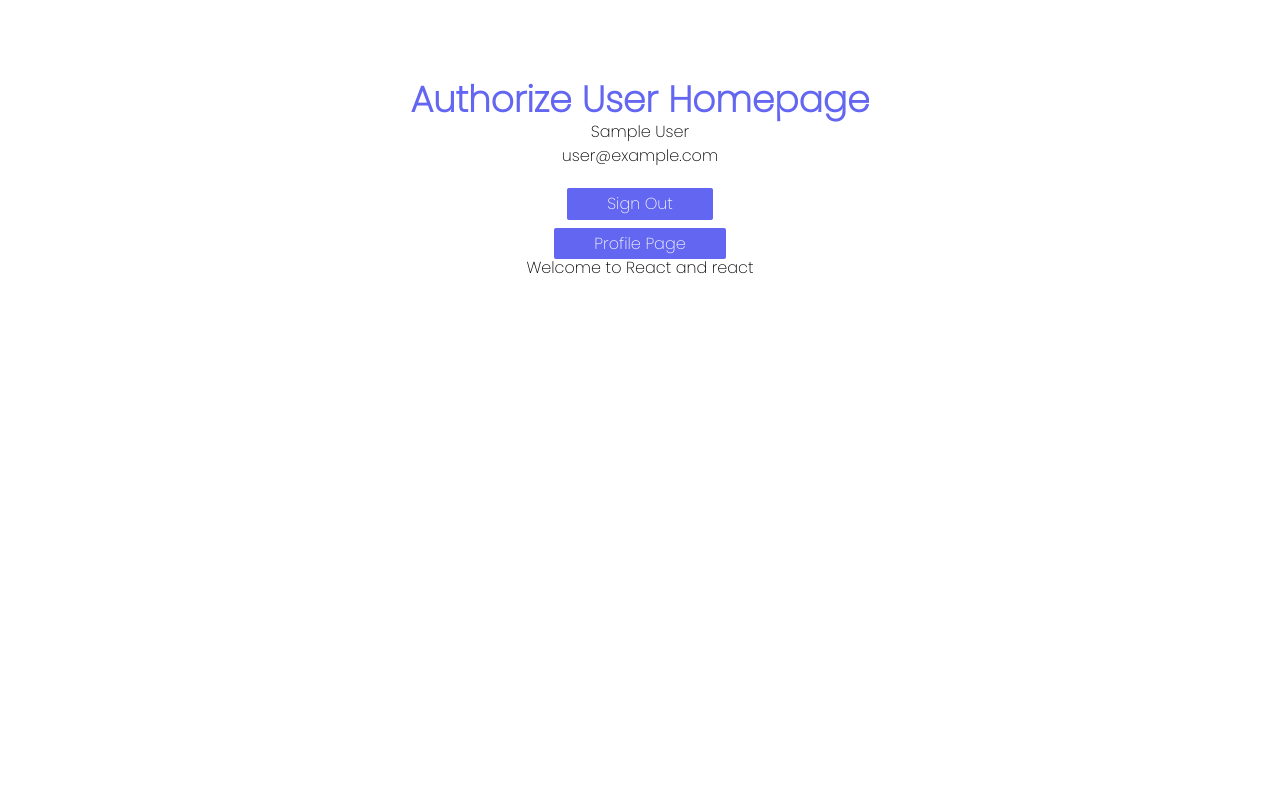
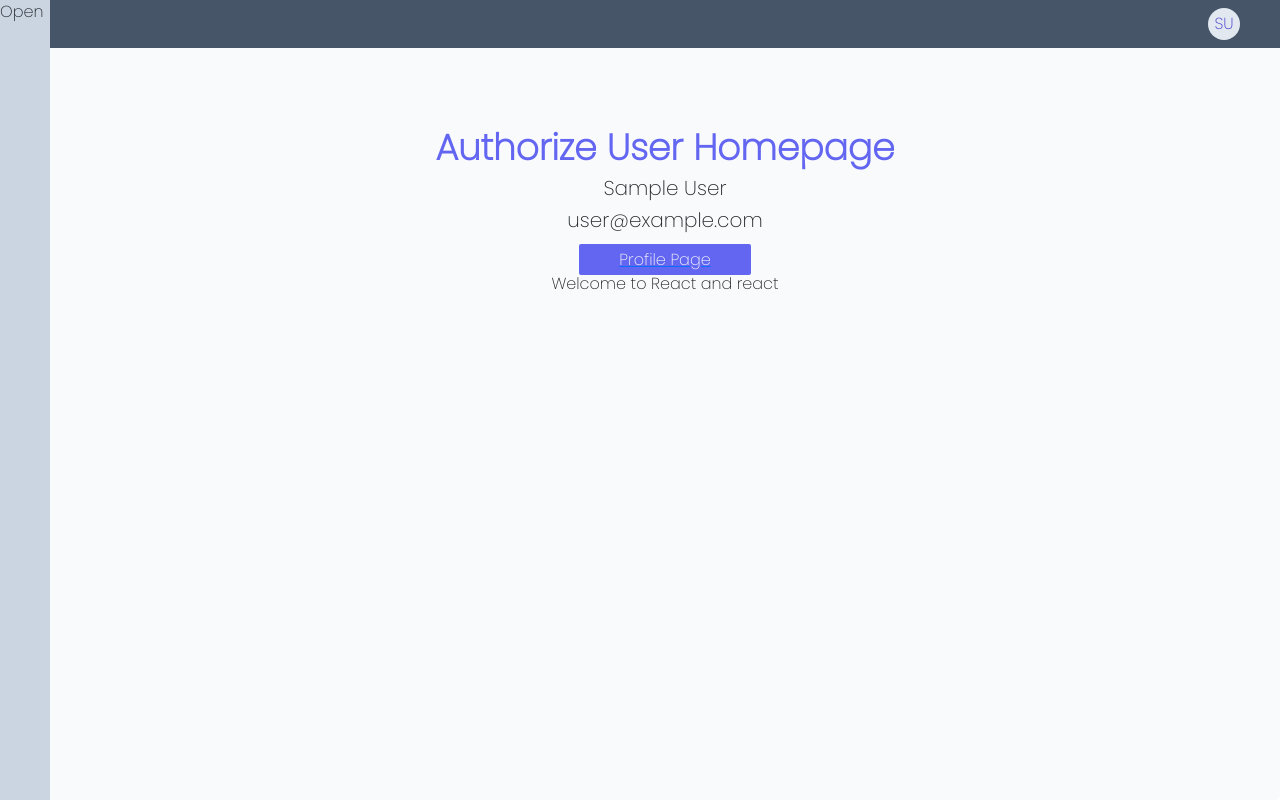
Before and after one commit to achashchina/next-auth, a Next.js app: page / in a window 1280 px wide. Built offline with nearby package versions, Linux system fonts and the light colour scheme; no server answers; sample sign-in values are in the browser's storage.

Commit message:
new layout

```diff
--- /dev/null
+++ b/components/menu-dropdown.js
@@ -0,0 +1,48 @@
+import { signOut } from 'next-auth/react';
+import { useRouter } from 'next/router';
+import React from 'react';
+import Dropdown from 'react-bootstrap/Dropdown';
+import classes from '../styles/Home.module.css';
+
+const CustomToggle = React.forwardRef((props, ref) => (
+  <a
+    href=""
+    ref={ref}
+    onClick={(e) => {
+      e.preventDefault();
+      props.onClick(e);
+    }}
+    className="no-underline"
+  >
+    <div className={`${classes.icon} bg-slate-200 p-1 rounded-full text-indigo-700`}>{props.userInitials}</div>
+  </a>
+));
+
+export const MenuDropdown = (props) => {
+  const router = useRouter();
+
+  const onselectMenuItemHandler = (event) => {
+    switch (event) {
+      case 'signuot':
+        signOut();
+        break;
+      case 'profile':
+        router.push('./profile');
+        break;
+
+      default:
+        break;
+    }
+  };
+
+  return (
+    <Dropdown onSelect={(e) => onselectMenuItemHandler(e)} autoClose="outside">
+      <Dropdown.Toggle as={CustomToggle} userInitials={props.userInitials} id="dropdown-custom-components" />
+
+      <Dropdown.Menu>
+        <Dropdown.Item eventKey={'profile'}>Profile</Dropdown.Item>
+        <Dropdown.Item eventKey={'signuot'}>Sign Out</Dropdown.Item>
+      </Dropdown.Menu>
+    </Dropdown>
+  );
+};
--- /dev/null
+++ b/components/sidebar.js
@@ -0,0 +1,9 @@
+const Sidebar = (props) => {
+  const handleMenuOpen = () => {
+    props.handleMenuOpen();
+  };
+
+  return <button onClick={handleMenuOpen}>{props.menuOpen ? 'Close' : 'Open'}</button>;
+};
+
+export default Sidebar;
--- a/layout/layout.js
+++ b/layout/layout-form.js
@@ -1,6 +1,6 @@
 import styles from '../styles/Layout.module.css';
 
-export default function Layout({ children }) {
+export default function LayoutForm({ children }) {
   return (
     <div className="flex h-screen bg-blue-400">
       <div className="m-auto bg-slate-50 rounded-md w-3/5 h-3/4 grid lg:grid-cols-2">
@@ -12,7 +12,7 @@ export default function Layout({ children }) {
           <div className={styles.cloud_two}></div>
         </div>
         <div className="right flex flex-col justify-evenly">
-          <div className="text-center py-10">{children}</div>
+          <div className="text-center">{children}</div>
         </div>
       </div>
     </div>
--- /dev/null
+++ b/layout/loyout-loggedin-users.js
@@ -0,0 +1,19 @@
+import { useState } from 'react';
+import Sidebar from '../components/sidebar';
+
+export default function LayoutLoggedinUsers({ children }) {
+  const [menuOpen, setMenuOpen] = useState(false);
+
+  const handleMenuOpen = (data) => {
+    setMenuOpen(!menuOpen);
+  };
+
+  return (
+    <div className={`h-screen bg-slate-50 rounded-md grid ${menuOpen ? 'lg:grid-cols-[250px_auto]' : 'lg:grid-cols-[50px_auto]'}`}>
+      <div className="bg-slate-300">
+        <Sidebar menuOpen={menuOpen} handleMenuOpen={handleMenuOpen}></Sidebar>
+      </div>
+      <div className="flex flex-col">{children}</div>
+    </div>
+  );
+}
--- a/pages/_app.tsx
+++ b/pages/_app.tsx
@@ -4,6 +4,7 @@ import { SessionProvider } from 'next-auth/react';
 import { I18nextProvider } from 'react-i18next';
 import i18n from '../i18n/i18n';
 import NonSSRWrapper from '../components/NonSSRWrapper';
+import 'bootstrap/dist/css/bootstrap.css'
 
 export default function App({ Component, pageProps }: AppProps) {
   return (
--- a/pages/api/auth/[...nextauth].js
+++ b/pages/api/auth/[...nextauth].js
@@ -47,7 +47,7 @@ export const authOptions = {
     session: async ({ session, token }) => {
       session.user.name = token.user.username || token.name;
       session.user.id = token.user._id || token.user.id;
-      session.localization = token.user.localization || 'uk';
+      session.localization = token.user.localization || 'en';
       return session;
     },
   },
--- a/pages/index.tsx
+++ b/pages/index.tsx
@@ -1,26 +1,34 @@
 import Head from 'next/head';
-import Image from 'next/image';
-import styles from '../styles/Home.module.css';
 import Link from 'next/link';
 import { getSession, useSession, signOut } from 'next-auth/react';
 import { useTranslation } from 'react-i18next';
 import i18n from '../i18n/i18n';
-import { useEffect } from 'react';
+import { useEffect, useState } from 'react';
+import LayoutLoggedinUsers from '../layout/loyout-loggedin-users';
+import classes from '../styles/Home.module.css';
+import { MenuDropdown } from '../components/menu-dropdown';
 
 export default function Home(props: any) {
   const { data: session } = useSession();
 
-  const signoutHandler = () => {
-    signOut();
-  };
-
   return (
-    <div className={styles.container}>
+    <div className={classes.container}>
       <Head>
         <title>Home Page</title>
+        <link
+          href="https://cdn.jsdelivr.net/npm/bootstrap@5.0.2/dist/css/bootstrap.min.css"
+          rel="stylesheet"
+          integrity="sha384-EVSTQN3/azprG1Anm3QDgpJLIm9Nao0Yz1ztcQTwFspd3yD65VohhpuuCOmLASjC"
+          crossOrigin="anonymous"
+        ></link>
+        <script
+          src="https://cdn.jsdelivr.net/npm/bootstrap@5.0.2/dist/js/bootstrap.bundle.min.js"
+          integrity="sha384-MrcW6ZMFYlzcLA8Nl+NtUVF0sA7MsXsP1UyJoMp4YLEuNSfAP+JcXn/tWtIaxVXM"
+          crossOrigin="anonymous"
+        ></script>
       </Head>
 
-      {session ? User({ session, signoutHandler }) : Guest()}
+      {session ? User({ session }) : Guest()}
     </div>
   );
 }
@@ -41,27 +49,30 @@ function Guest() {
 }
 
 // Authorize User
-function User({ session, signoutHandler }: { session: any; signoutHandler: any }) {
+function User({ session }: { session: any }) {
   const { t } = useTranslation();
-  const { localization } = session;
+  const { localization, user } = session;
+  const [userInitials, setUserInitials] = useState('');
 
   useEffect(() => {
+    const words = user.name.split(' ');
+    setUserInitials(`${words[0][0].toLocaleUpperCase()}${words[1] ? words[1][0].toLocaleUpperCase() : ''}`);
     i18n.changeLanguage(localization);
-  }, [localization]);
+  }, []);
 
   return (
+    <LayoutLoggedinUsers>
+      <div className="bg-slate-600 h-12 text-gray-50 header-wrapper px-10">
+        <div className="icons w-1/2 h-full flex float-right justify-end items-center">
+          <MenuDropdown userInitials={userInitials}></MenuDropdown>
+        </div>
+      </div>
       <main className="container mx-auto text-center py-20">
         <h3 className="text-4xl font-bold text-indigo-500"> {t('lbl_authUserPage')}</h3>
 
         <div className="details">
           <h5>{session.user.name}</h5>
           <h5>{session.user.email}</h5>
-      </div>
-
-      <div className="flex justify-center">
-        <button onClick={signoutHandler} className="mt-5 px-10 py-1 rounded-sm bg-indigo-500 text-gray-50">
-          {t('lbl_signOut')}
-        </button>
         </div>
 
         <div className="flex justify-center mt-3">
@@ -72,6 +83,7 @@ function User({ session, signoutHandler }: { session: any; signoutHandler: any }
 
         {t('Welcome to React')}
       </main>
+    </LayoutLoggedinUsers>
   );
 }
 
--- a/pages/login.js
+++ b/pages/login.js
@@ -1,5 +1,4 @@
 import Head from 'next/head';
-import Layout from '../layout/layout';
 import Link from 'next/link';
 import Image from 'next/image';
 import styles from '../styles/Form.module.css';
@@ -8,6 +7,7 @@ import { useState } from 'react';
 import { useFormik } from 'formik';
 import { useSession, signIn, signOut } from 'next-auth/react';
 import { useRouter } from 'next/router';
+import LayoutForm from '../layout/layout-form';
 
 export default function Login() {
   const [show, setShow] = useState(false);
@@ -45,7 +45,7 @@ export default function Login() {
   };
 
   return (
-    <Layout>
+    <LayoutForm>
       <Head>
         <title>Login</title>
       </Head>
@@ -102,6 +102,6 @@ export default function Login() {
           </Link>
         </p>
       </section>
-    </Layout>
+    </LayoutForm>
   );
 }
--- a/pages/register.js
+++ b/pages/register.js
@@ -1,5 +1,4 @@
 import Head from 'next/head';
-import Layout from '../layout/layout';
 import Link from 'next/link';
 import styles from '../styles/Form.module.css';
 import Image from 'next/image';
@@ -8,6 +7,7 @@ import { useState } from 'react';
 import { useFormik } from 'formik';
 import register_validate from '../lib/validate';
 import { useRouter } from 'next/router';
+import LayoutForm from '../layout/layout-form';
 
 export default function Register() {
   const [show, setShow] = useState({ password: false, cpassword: false });
@@ -38,7 +38,7 @@ export default function Register() {
   }
 
   return (
-    <Layout>
+    <LayoutForm>
       <Head>
         <title>Register</title>
       </Head>
@@ -116,6 +116,6 @@ export default function Register() {
           </Link>
         </p>
       </section>
-    </Layout>
+    </LayoutForm>
   );
 }
--- a/styles/Home.module.css
+++ b/styles/Home.module.css
@@ -1,5 +1,5 @@
 .container {
-  padding: 0 2rem;
+  /* padding: 0 2rem; */
 }
 
 .main {
@@ -61,8 +61,7 @@
   border-radius: 5px;
   padding: 0.75rem;
   font-size: 1.1rem;
-  font-family: Menlo, Monaco, Lucida Console, Liberation Mono, DejaVu Sans Mono,
-    Bitstream Vera Sans Mono, Courier New, monospace;
+  font-family: Menlo, Monaco, Lucida Console, Liberation Mono, DejaVu Sans Mono, Bitstream Vera Sans Mono, Courier New, monospace;
 }
 
 .grid {
@@ -108,6 +107,11 @@
   margin-left: 0.5rem;
 }
 
+.icon {
+  min-width: 32px;
+  text-align: center;
+}
+
 @media (max-width: 600px) {
   .grid {
     width: 100%;
```
Also changed, not shown: 1 other file (tests, documents, lock files or other folders). Lines whose indentation alone changed are shown as unchanged.
